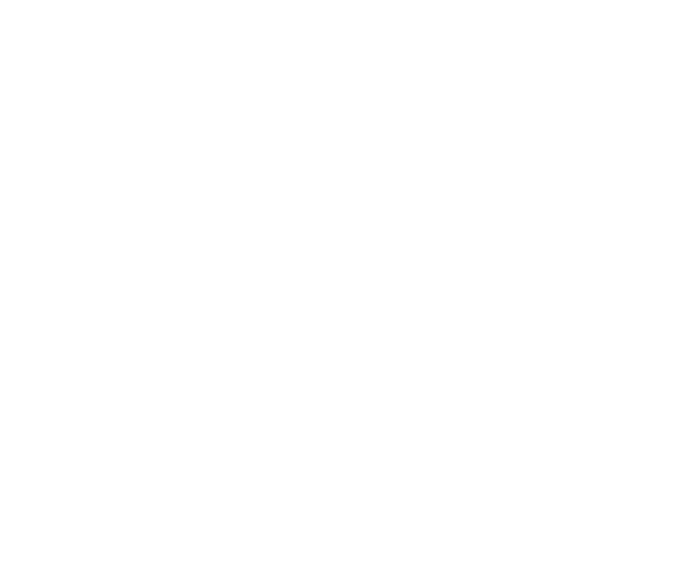
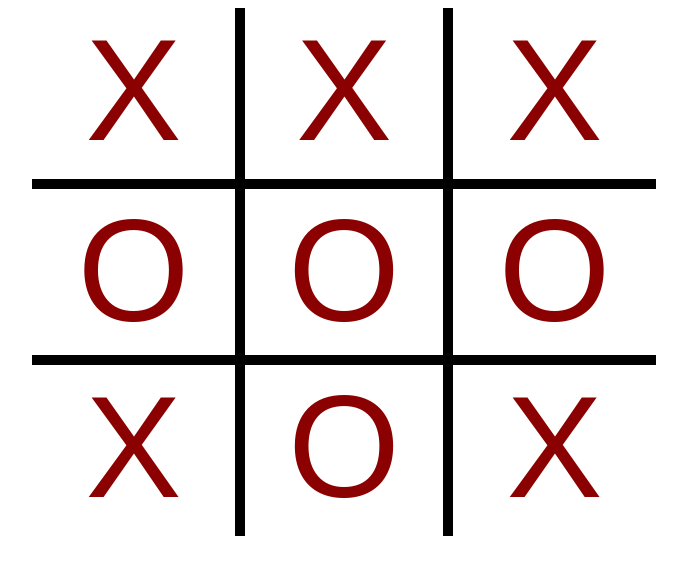
Before and after one commit to themightypillow/tic-tac-toe, a plain HTML site: page index.html in a window 1280 px wide. Shown: the whole page, without its empty margins (296-983 px from the left). Drawn offline with Linux system fonts and the light colour scheme.

Commit message:
Display game board

```diff
--- a/index.html
+++ b/index.html
@@ -6,7 +6,17 @@
   <link rel="stylesheet" href="style.css">
 </head>
 <body>
-
+  <main>
+    <div data-coords="0-0">X</div>
+    <div data-coords="0-1">X</div>
+    <div data-coords="0-2">X</div>
+    <div data-coords="1-0">O</div>
+    <div data-coords="1-1">O</div>
+    <div data-coords="1-2">O</div>
+    <div data-coords="2-0">X</div>
+    <div data-coords="2-1">O</div>
+    <div data-coords="2-2">X</div>
+  </main>
   <script src="tictactoe.js"></script>
 </body>
 </html>
--- a/style.css
+++ b/style.css
@@ -0,0 +1,51 @@
+main {
+  display: grid;
+  grid-template-rows: repeat(3, 1fr);
+  grid-template-columns: repeat(3, 1fr);
+  font-family: sans-serif;
+  font-size: 9rem;
+  margin: 0 25vw;
+}
+
+main > div {
+  text-align: center;
+  border-style: solid;
+  border-color: black;
+  color: darkred;
+}
+
+div[data-coords="0-0"] {
+  border-width: 0 5px 5px 0;
+}
+
+div[data-coords="0-1"] {
+  border-width: 0 5px 5px 5px;
+}
+
+div[data-coords="0-2"] {
+  border-width: 0 0 5px 5px;
+}
+
+div[data-coords="1-0"] {
+  border-width: 5px 5px 5px 0;
+}
+
+div[data-coords="1-1"] {
+  border-width: 5px;
+}
+
+div[data-coords="1-2"] {
+  border-width: 5px 0 5px 5px;
+}
+
+div[data-coords="2-0"] {
+  border-width: 5px 5px 0 0;
+}
+
+div[data-coords="2-1"] {
+  border-width: 5px 5px 0 5px;
+}
+
+div[data-coords="2-2"] {
+  border-width: 5px 0 0 5px;
+}
```
